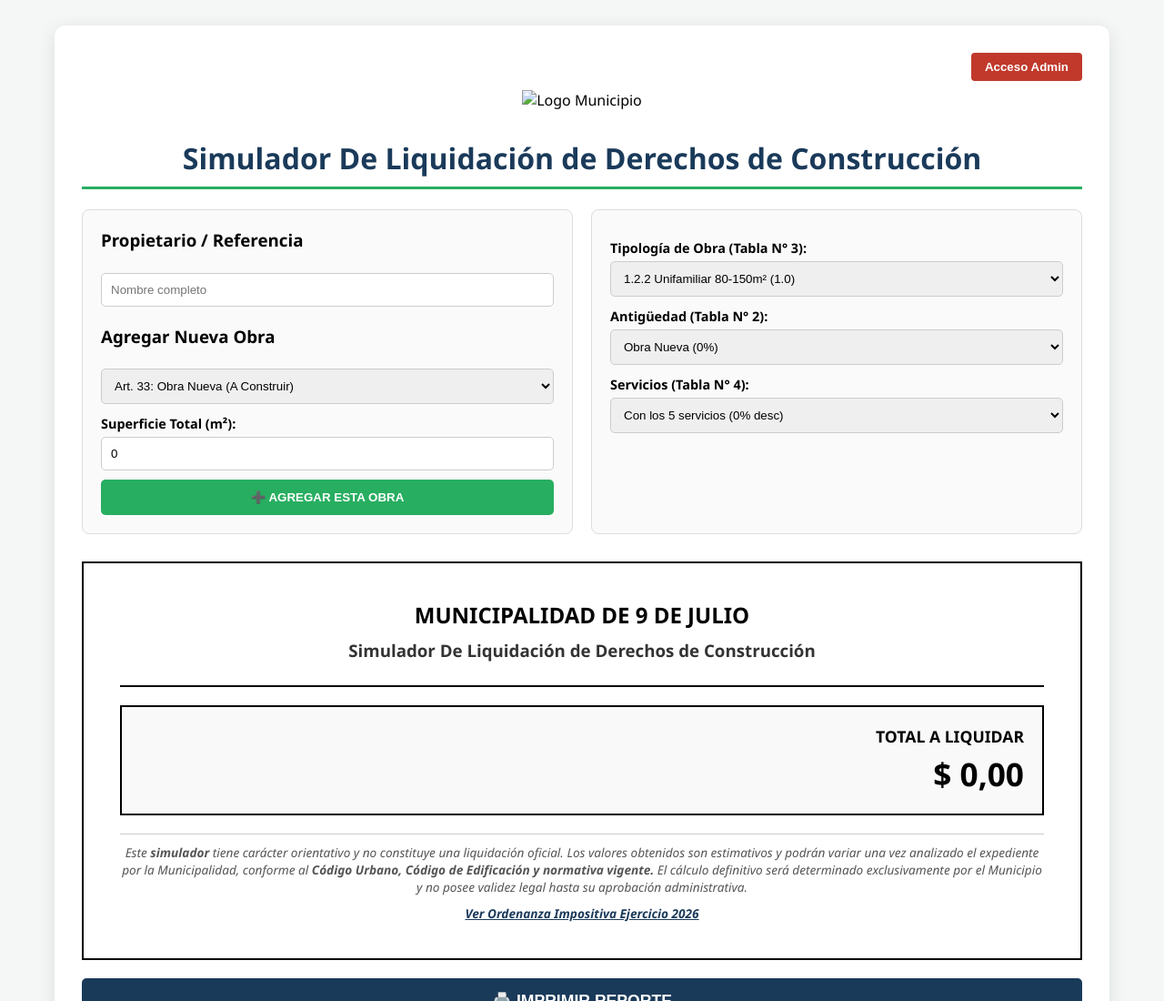
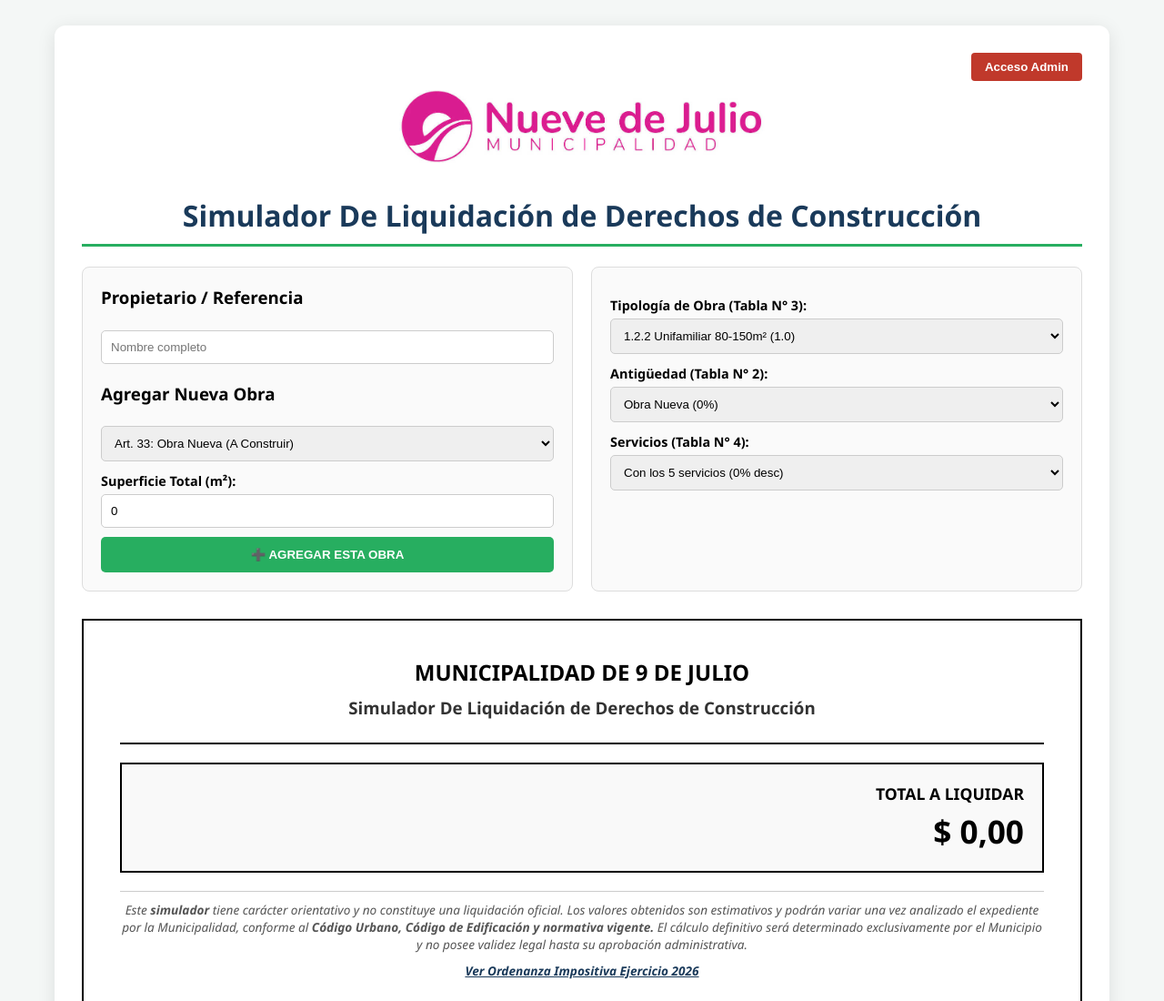
Before and after one commit to sistemas9dj/tasa_obra_calc, a plain HTML site: page static/index.html in a window 1280 px wide. Shown: the top 1100 px of the page at 91% size. Drawn offline with Linux system fonts and the light colour scheme; no server answers.

```diff
--- a/static/index.html
+++ b/static/index.html
@@ -97,7 +97,7 @@
     </div>
 
     <div class="no-print" style="text-align: center; margin-bottom: 20px;">
-        <img src="tasa_obra_calc/images/logo.jpg" alt="Logo Municipio" style="max-height: 80px; margin-bottom: 10px;">
+        <img src="images/logo.jpg" alt="Logo Municipio" style="max-height: 80px; margin-bottom: 10px;">
     </div>
 
     <h1 class="no-print">Simulador De Liquidación de Derechos de Construcción</h1>
```
